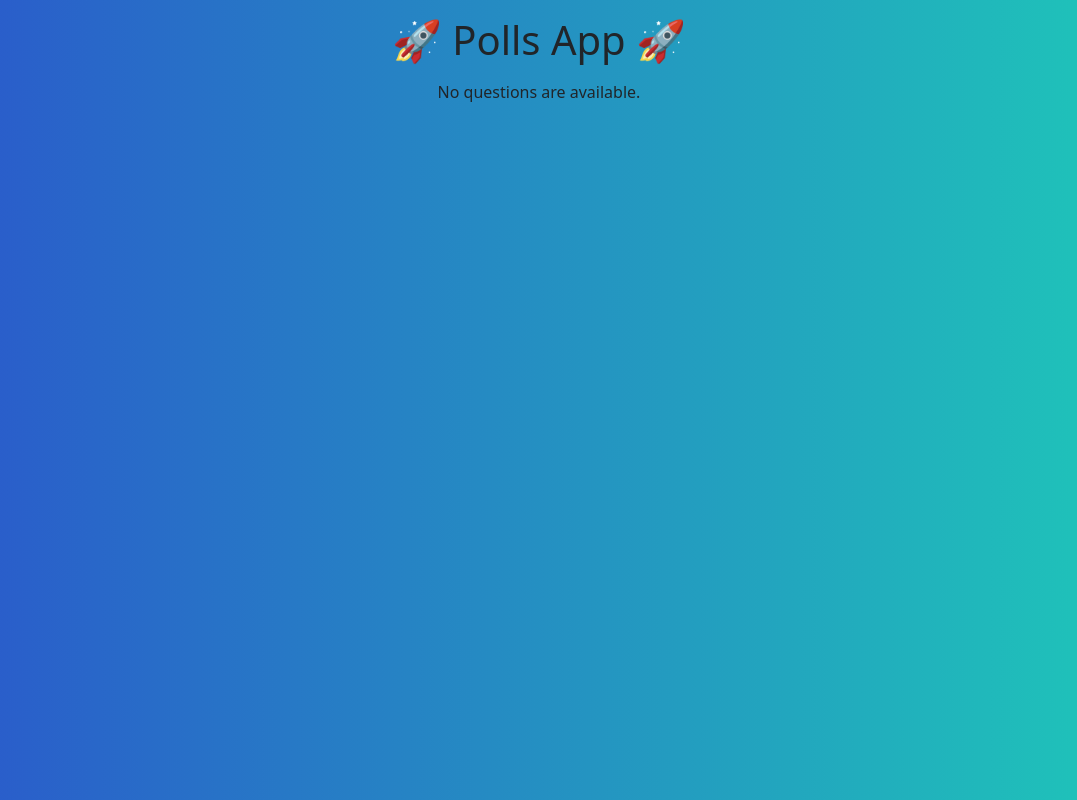
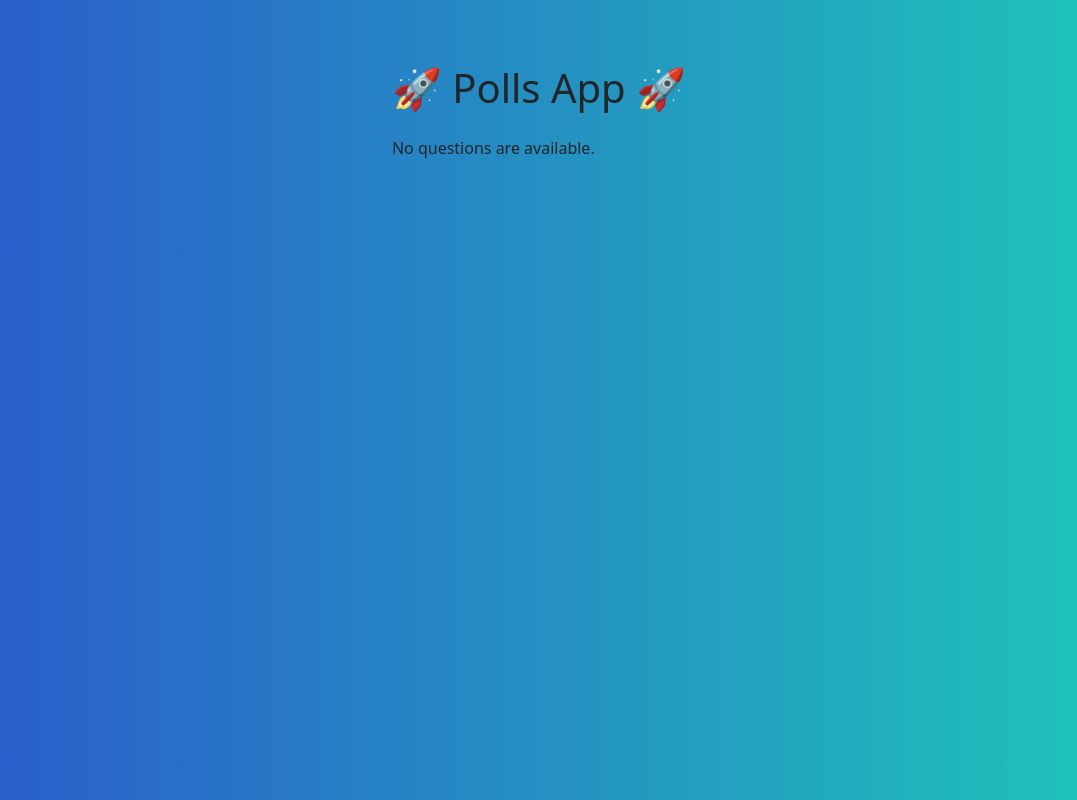
Before and after one commit to AfaqShuaib09/Django-Polls-App, a Django app: page /polls/ in a window 1280 px wide. Shown: the whole page, without its empty margins (101-1178 px from the left). Run offline with Django 4.2, Linux system fonts and the light colour scheme; data that the repository does not hold is empty; parts of the project's set-up code (start-up, migrations or seed data) failed here and were passed over.

Commit message:
feat: -
  - UI improvements
  - requirement.txt file added,
  - package imports sorting

```diff
--- /dev/null
+++ b/requirements.txt
@@ -0,0 +1 @@
+Django==4.0.6
--- a/sampsite/polls/apps.py
+++ b/sampsite/polls/apps.py
@@ -1,5 +1,4 @@
 from django.apps import AppConfig
-
 
 class PollsConfig(AppConfig):
     default_auto_field = 'django.db.models.BigAutoField'
--- a/sampsite/polls/static/polls/style.css
+++ b/sampsite/polls/static/css/style.css
@@ -1,17 +1,7 @@
 :root {
     --primary : #1a252f;
-    --dark : #151A33;
     --secondary: #2b55cc;
-    --info : #4d79f6;
-    --ternary : #848db3;
-    --pure : #eff2f9;
-    --fade : #7881b9;
-    --mild : #8997bd;
-    --footer : #212A4A;
-    --black : #060b1b;
-    --twitter : #4ac7ec;
-    --dribble : #ff5da0;
-    --success : #1ecab8;
+    --green : #1ecab8;
     --danger : #f1646c;
     --darkblue : #28365f;
 }
@@ -23,15 +13,17 @@ li a {
     font-size: 20px;
 }
 
+ul {
+    list-style-type: circle;
+    list-style-position: inside;
+    color: white;
+}
+
 li {
     margin-bottom: 5px;
 }
 
 body {
-    background: linear-gradient(90deg, var(--secondary),var(--success));
+    background: linear-gradient(90deg, var(--secondary),var(--green));
     font-family: "Segoe UI", Tahoma, Geneva, Verdana, sans-serif;
 }
-
-a:hover {
-    color: var(--dribble);
-}
--- a/sampsite/polls/templates/polls/index.html
+++ b/sampsite/polls/templates/polls/index.html
@@ -1,21 +1,36 @@
 {% load static %}
 
 <head>
-    <link rel="stylesheet"  href="{% static 'polls/style.css' %}">
+    <link rel="stylesheet"  href="{% static 'css/style.css' %}">
     <link rel="stylesheet" href="https://cdn.jsdelivr.net/npm/bootstrap@5.1.3/dist/css/bootstrap.min.css"
     integrity="sha384-1BmE4kWBq78iYhFldvKuhfTAU6auU8tT94WrHftjDbrCEXSU1oBoqyl2QvZ6jIW3" crossorigin="anonymous">
-        <link rel="stylesheet" href="{% static 'css/blog.css' %}">
     <title> Polls Home Page</title>
 </head>
 
 <style>
-    .center {
-	    display: grid;
-	    place-items: center
+    .center{
+	    position: absolute;
+        top:15%;
+        left: 50%;
+        transform: translate(-50%, -50%);
+    }
+
+    a:hover {
+        text-decoration: none;
+        color: black;
+    }
+
+    .my_div{
+        border: 2px solid whitesmoke;
+        padding: 30px;
+        max-height: 120px;
     }
 </style>
+
+
 <div class="center">
-    <h1 class="mt-3 mb-3">🚀 Polls App 🚀</h1>
+    <h1 class="mb-4">🚀 Polls App 🚀</h1>
+    <div class="overflow-auto">
         {% if latest_questions_list %}
             <ul>
                 {% for question in latest_questions_list %}
@@ -31,3 +46,4 @@
             <p>No questions are available.</p>
         {% endif %}
     </div>
+</div>
--- a/sampsite/polls/tests.py
+++ b/sampsite/polls/tests.py
@@ -1,7 +1,8 @@
+import datetime
+
 from django.test import TestCase
-import datetime
+from django.urls import reverse
 from django.utils import timezone
-from django.urls import reverse
 
 from .models import Question
 
--- a/sampsite/polls/views.py
+++ b/sampsite/polls/views.py
@@ -1,10 +1,10 @@
 from django.http import HttpResponse, HttpResponseRedirect
 from django.shortcuts import get_object_or_404, render
 from django.urls import reverse
+from django.utils import timezone
 from django.views import generic
-from django.utils import timezone
 
-from .models import Question, Choice
+from .models import Choice, Question
 
 
 # Create your views here.
@@ -17,6 +17,7 @@ class IndexView(generic.ListView):
         ''' Return the last five published questions '''
         return Question.objects.filter(pub_date__lte=timezone.now()).order_by('-pub_date')[:5]
 
+
 class DetailView(generic.DetailView):
     ''' Detail view of the polls page '''
     model = Question
@@ -26,40 +27,11 @@ class DetailView(generic.DetailView):
         ''' Exclude questions that aren't published yet '''
         return Question.objects.filter(pub_date__lte=timezone.now())
 
+
 class ResultsView(generic.DetailView):
     ''' Results view of the polls page '''
     model = Question
     template_name = 'polls/results.html'
-
-
-# def index(request):
-#     ''' Polls index page '''
-#     # - shows here sort descending by pub_date
-#     latest_questions_list = Question.objects.order_by('-pub_date')[:5]
-#     context = {
-#         'latest_questions_list': latest_questions_list
-#     }
-#     return render(request, 'polls/index.html', context)
-
-#     # output = '\n'.join(q.question_text for q in latest_questions_list)
-#     # return HttpResponse(output)
-#     # return HttpResponse("Hello, world. You're at the polls index.")
-
-
-# def detail(request, question_id):
-#     ''' Polls detail page '''
-#     print(f"detail: {question_id}")
-#     question = get_object_or_404(Question, pk=question_id)
-#     return render(request, 'polls/detail.html', {'question': question})
-#     #return HttpResponse(f"You're looking at question {question_id}.")
-
-
-# def results(request, question_id):
-#     ''' Polls results page '''
-#     question = get_object_or_404(Question, pk=question_id)
-#     return render(request, 'polls/results.html', {'question': question})
-#     # response = f"You're looking at the results of question {question_id}."
-#     # return HttpResponse(response)
 
 
 def vote(request, question_id):
@@ -76,9 +48,8 @@ def vote(request, question_id):
     else:
         selected_choice.votes += 1
         selected_choice.save()
-        # Always return an HttpResponseRedirect after successfully dealing
-        # with POST data. This prevents data from being posted twice if a
-        # user hits the Back button.
+        '''
+        Always return an HttpResponseRedirect after successfully dealing with POST data. This prevents data
+        from being posted twice if a user hits the Back button.
+        '''
         return HttpResponseRedirect(reverse('polls:results', args=(question.id,)))
-    #     # return HttpResponse(f"You're voting on question {question_id}.")
-    # return HttpResponse(f"You're voting on question {question_id}.")
--- a/sampsite/sampsite/urls.py
+++ b/sampsite/sampsite/urls.py
@@ -14,16 +14,12 @@ Including another URLconf
     2. Add a URL to urlpatterns:  path('blog/', include('blog.urls'))
 """
 from django.contrib import admin
-from django.urls import path, include
+from django.urls import include, path
 
 from sampsite.views import hello_world, home, random_number
 
-
 urlpatterns = [
     path('admin/', admin.site.urls),
-    path('helloworld/', hello_world),
     path('', home),
-    path('random/<int:num>/', random_number),
     path('polls/', include('polls.urls')),
-    # path('random/', random_number),
 ]
```
Also changed, not shown: sampsite/polls/admin.py (+3 -5 lines), sampsite/polls/models.py (+3 -9 lines), sampsite/polls/templates/polls/detail.html (+11 -7 lines), sampsite/polls/templates/polls/home.html (added, +28 -0 lines), sampsite/polls/templates/polls/results.html (+23 -4 lines), sampsite/sampsite/views.py (+2 -14 lines). Lines whose indentation alone changed are shown as unchanged.
